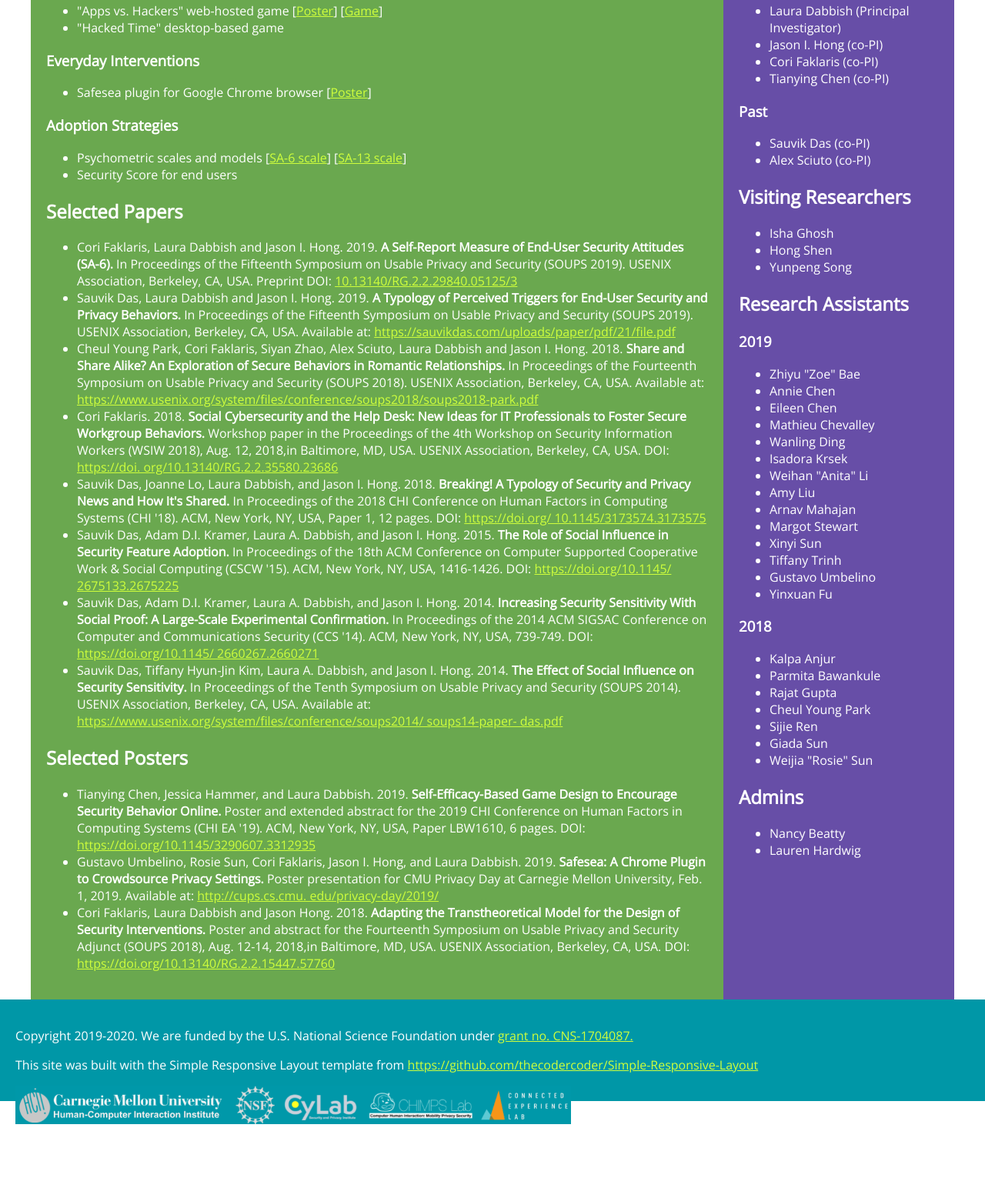
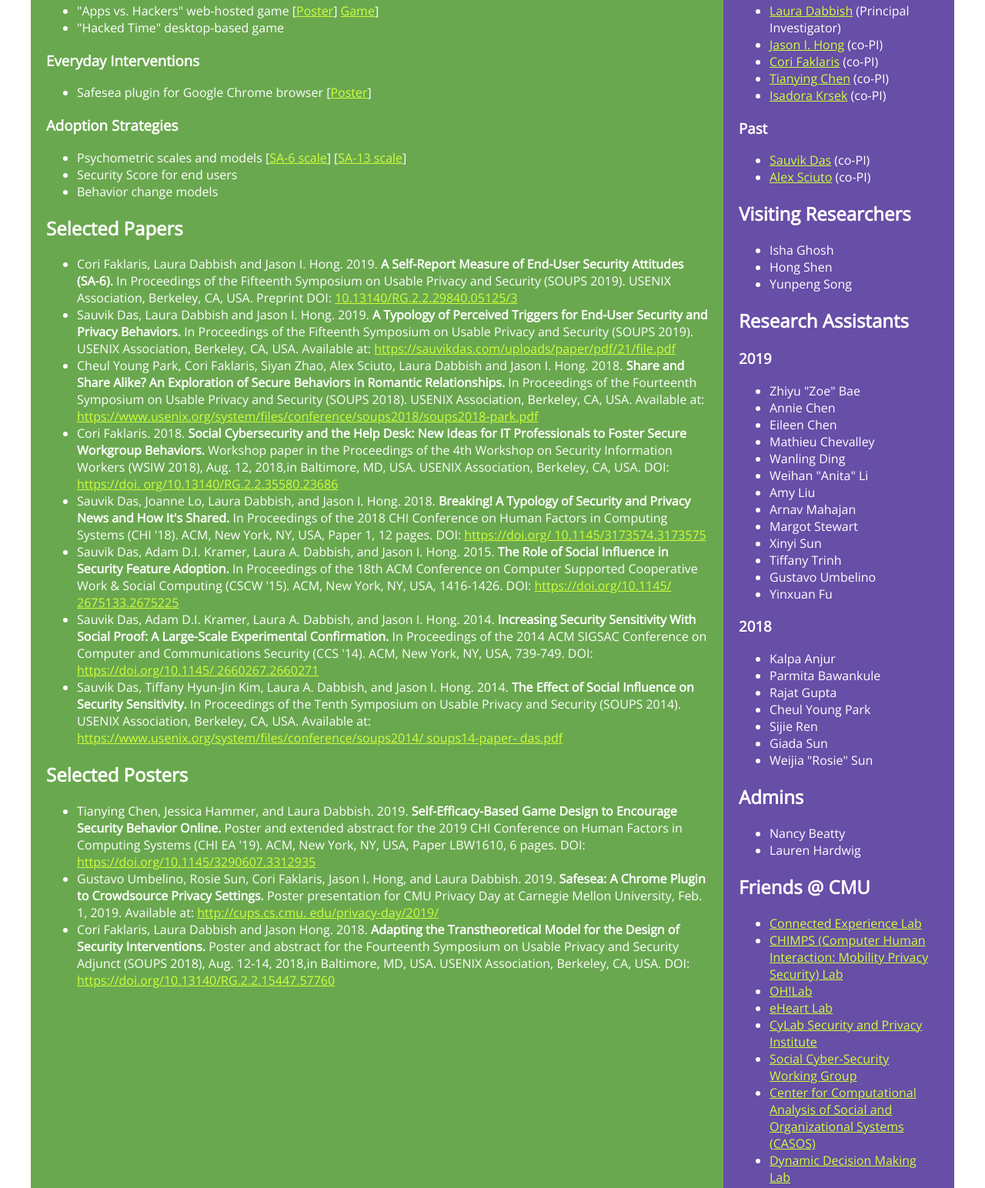
Before and after one commit to heycori/social-cybersecurity, a plain HTML site: page Social-Cybersecurity-website/index.html in a window 1280 px wide. Shown: the part 455-1999 px from the top of the page at 77% size. Before the commit the page ends 1916 px from the top, so only its background shows below. Drawn offline with nearby package versions, Linux system fonts and the light colour scheme.

Commit message:
Add files via upload
More friends listed, changed game URL to Firebase version.

```diff
--- a/Social-Cybersecurity-website/index.html
+++ b/Social-Cybersecurity-website/index.html
@@ -39,7 +39,9 @@ class="flex-container wrapper">
     <!-- Content --> <section class="content"> <h2>Research Thrusts + Current Projects</h2>
     <h3>Mini-Games</h3>
 
-    <ul> <li>"Apps vs. Hackers" web-hosted game [<a href="https://drive.google.com/open?id=1gp0O3NOszT5EnizYGFSaWUuRQDhSK3p5">Poster</a>] [<a href="https://s3.us-east-2.amazonaws.com/socialcybersecurity.org/index.html">Game</a>]</li>
+    <ul> <li>"Apps vs. Hackers" web-hosted game [<a href="https://drive.google.com/open?id=1gp0O3NOszT5EnizYGFSaWUuRQDhSK3p5">Poster</a>]
+   <!-- [<a href="https://s3.us-east-2.amazonaws.com/socialcybersecurity.org/index.html">Game</a>] -->
+   <a href="https://apps-vs-hackers.firebaseapp.com/">Game</a>]</li>
 
     <li>"Hacked Time" desktop-based game</li>
 
@@ -48,7 +50,9 @@ class="flex-container wrapper">
     <ul> <li>Safesea plugin for Google Chrome browser [<a href="https://drive.google.com/file/d/1sqKLt8ajcDpe9fWIOoCVIMg5J0kbWfCq/view?usp=sharing">Poster</a>]</li> </ul>
 
     <h3>Adoption Strategies</h3> <ul> <li>Psychometric scales and
-    models [<a href="https://doi.org/10.13140/RG.2.2.29840.05125/3">SA-6 scale</a>] [<a href="https://docs.google.com/document/d/1goz4FeJueKpIKFdAEXihtDhkh-rHMTuX-gXKehe00e8/edit?usp=sharing">SA-13 scale</a>]</li> <li>Security Score for end users</li>
+    models [<a href="https://doi.org/10.13140/RG.2.2.29840.05125/3">SA-6 scale</a>] [<a href="https://docs.google.com/document/d/1goz4FeJueKpIKFdAEXihtDhkh-rHMTuX-gXKehe00e8/edit?usp=sharing">SA-13 scale</a>]</li>
+    <li>Security Score for end users</li>
+    <li>Behavior change models</li>
 
     	</ul>
     <h2>Selected Papers</h2>
@@ -147,17 +151,26 @@ soups14-paper- das.pdf</a></li>
     	</section>
 
     <!-- Sidebar --> <aside class="sidebar"> <h2>Investigators</h2>
-    <h3>Current</h3> <ul> <li>Laura Dabbish (Principal
+    <h3>Current</h3> <ul> <li><a
+    href="http://www.lauradabbish.com/">Laura Dabbish</a> (Principal
     Investigator)</li>
-    <li>Jason I. Hong (co-PI)</li>
-    <li>Cori Faklaris
+    <li><a
+    href="http://www.cs.cmu.edu/~jasonh/">Jason I. Hong</a> (co-PI)</li>
+    <li><a
+    href="https://corifaklaris.com/">Cori Faklaris</a>
     (co-PI)</li>
-    <li>Tianying Chen (co-PI)</li>
+    <li><a
+    href="http://www.tianyingchen.com/">Tianying Chen</a> (co-PI)</li>
+    <li><a
+    href="https://www.isakrsek.com/about">Isadora Krsek</a> (co-PI)</li>
+
 	</ul>
 
     <h3>Past</h3> <ul>
-    <li>Sauvik Das (co-PI)</li>
-    <li>Alex Sciuto (co-PI)</li> </ul>
+    <li><a
+    href="https://sauvikdas.com/">Sauvik Das</a> (co-PI)</li>
+    <li><a
+    href="https://www.linkedin.com/in/sciutoalex/">Alex Sciuto</a> (co-PI)</li> </ul>
 
     <h2>Visiting Researchers</h2>
     <ul>
@@ -173,7 +186,6 @@ soups14-paper- das.pdf</a></li>
     <li>Eileen Chen</li>
     <li>Mathieu Chevalley</li>
     <li>Wanling Ding</li>
-    <li>Isadora Krsek</li>
     <li>Weihan "Anita" Li</li>
     <li>Amy Liu</li>
     <li>Arnav Mahajan</li>
@@ -196,8 +208,26 @@ soups14-paper- das.pdf</a></li>
 
     <h2>Admins</h2>
     <ul> <li>Nancy Beatty</li> <li>Lauren Hardwig</li> </ul>
-    </aside>
 
+
+	<h2>Friends @ CMU</h2>
+	<ul> <li><a
+    href="http://coexlab.com/#team">Connected Experience Lab</a> </li>
+    <li><a
+    href="http://www.cmuchimps.org/about_us">CHIMPS (Computer Human Interaction: Mobility Privacy Security) Lab</a> </li>
+    <li><a
+    href="https://ohlabcmu.wordpress.com/">OH!Lab</a></li>
+    <li><a
+    href="http://www.cs.cmu.edu/~eheartlab/">eHeart Lab</a></li>
+    <li><a href="https://www.cylab.cmu.edu/">CyLab Security and Privacy Institute</a></li>
+    <li><a
+    href="https://sites.google.com/view/social-cybersec//">Social Cyber-Security Working Group</a></li>
+    <li>
+    <a
+    href="http://www.casos.cs.cmu.edu/index.php">Center for Computational Analysis of Social and Organizational Systems (CASOS)</a></li>
+    <li><a href="https://www.cmu.edu/dietrich/sds/ddmlab/">Dynamic Decision Making Lab</a></li>
+	</ul>
+	</aside>
 </div>
 
     <!-- Footer --> <footer>
```
